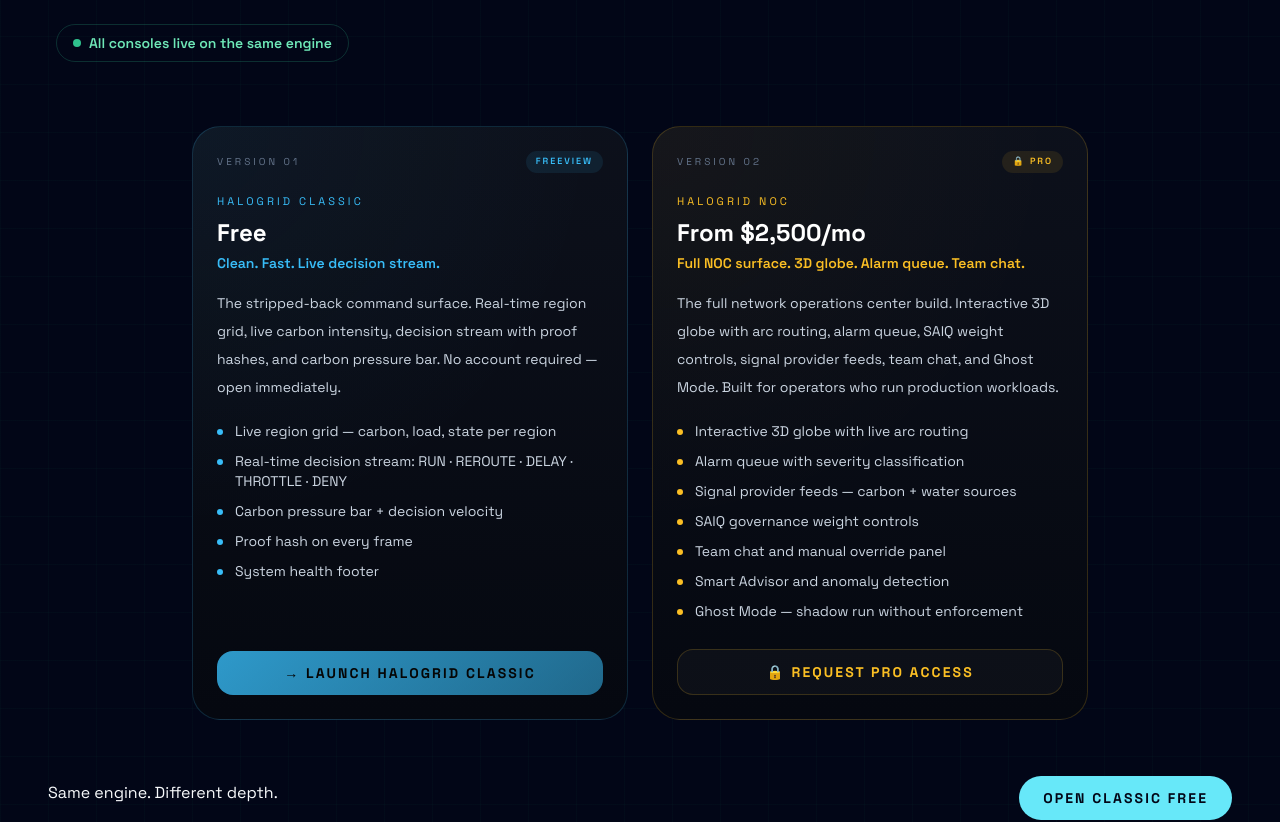
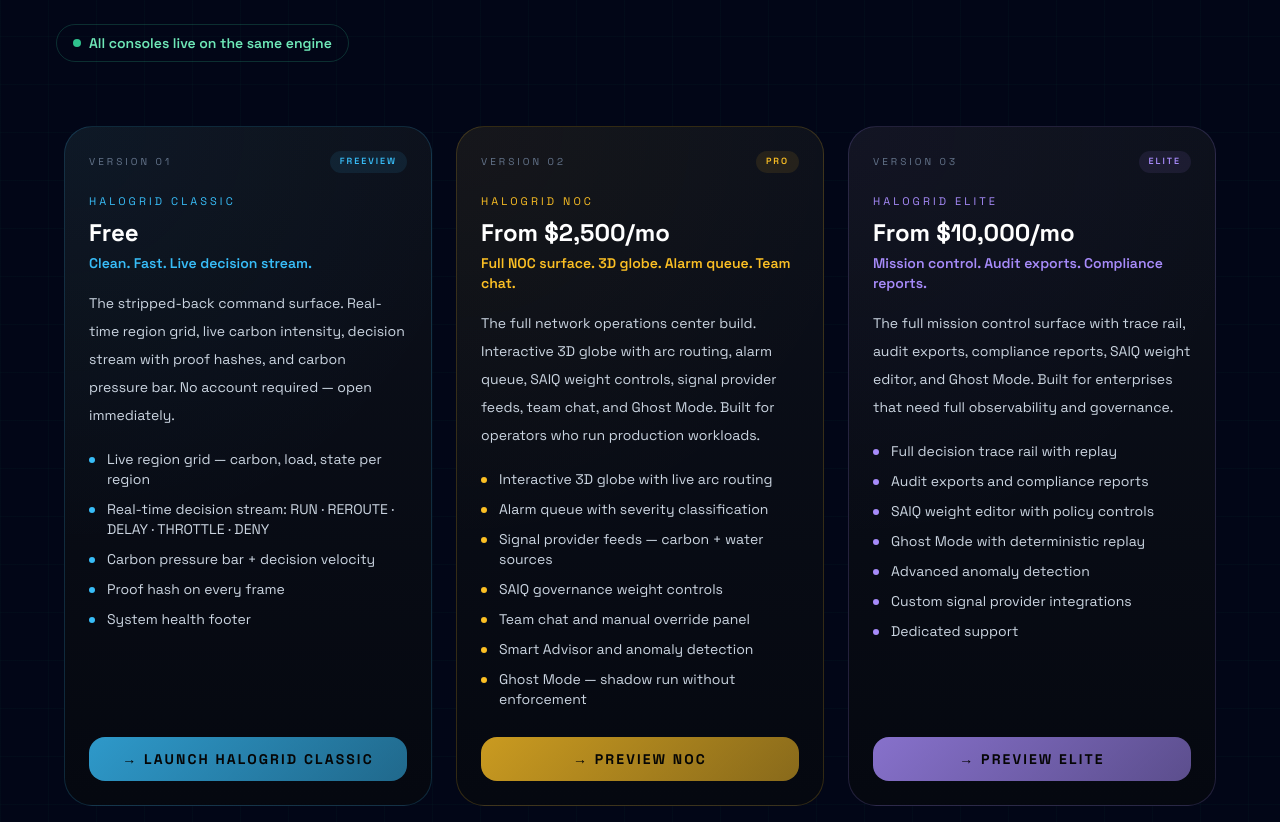
Before and after one commit to reprewindai-dev/co2router-site, a Next.js app: page /console in a window 1280 px wide. Shown: the part 300-1122 px from the top of the page. Built offline with nearby package versions, Linux system fonts and the light colour scheme.

Commit message:
fix: unlock all 3 tiers (freeview, pro, elite) for preview; add Elite to console page

```diff
--- a/src/app/console/page.tsx
+++ b/src/app/console/page.tsx
@@ -26,7 +26,7 @@ const consoles = [
     ],
     locked: false,
     cta: 'Launch HaloGrid Classic',
-    href: '/live',
+    href: '/live?tier=freeview',
     border: 'rgba(56,189,248,0.18)',
     glow: 'rgba(56,189,248,0.05)',
     accent: '#38bdf8',
@@ -51,13 +51,40 @@ const consoles = [
       'Smart Advisor and anomaly detection',
       'Ghost Mode — shadow run without enforcement',
     ],
-    locked: true,
-    cta: 'Request Pro access',
-    href: '/access',
+    locked: false,
+    cta: 'Preview NOC',
+    href: '/live?tier=pro',
     border: 'rgba(251,191,36,0.18)',
     glow: 'rgba(251,191,36,0.04)',
     accent: '#fbbf24',
     badge: 'Operator plan',
+  },
+  {
+    id: 'elite',
+    version: '03',
+    name: 'HaloGrid Elite',
+    plan: 'Elite',
+    planColor: '#a78bfa',
+    price: 'From $10,000/mo',
+    tagline: 'Mission control. Audit exports. Compliance reports.',
+    description:
+      'The full mission control surface with trace rail, audit exports, compliance reports, SAIQ weight editor, and Ghost Mode. Built for enterprises that need full observability and governance.',
+    features: [
+      'Full decision trace rail with replay',
+      'Audit exports and compliance reports',
+      'SAIQ weight editor with policy controls',
+      'Ghost Mode with deterministic replay',
+      'Advanced anomaly detection',
+      'Custom signal provider integrations',
+      'Dedicated support',
+    ],
+    locked: false,
+    cta: 'Preview Elite',
+    href: '/live?tier=elite',
+    border: 'rgba(167,139,250,0.18)',
+    glow: 'rgba(167,139,250,0.04)',
+    accent: '#a78bfa',
+    badge: 'Enterprise',
   },
 ] as const
 
@@ -81,7 +108,7 @@ export default function ConsolePage() {
       </section>
 
       {/* Console cards */}
-      <section className="grid gap-6 lg:grid-cols-2 max-w-4xl mx-auto">
+      <section className="grid gap-6 lg:grid-cols-3 max-w-6xl mx-auto">
         {consoles.map((c) => (
           <div
             key={c.id}
--- a/src/app/live/page.tsx
+++ b/src/app/live/page.tsx
@@ -1,7 +1,8 @@
 'use client'
 
-import { useCallback, useEffect, useRef, useState, useMemo } from 'react'
+import { useCallback, useEffect, useRef, useState, useMemo, Suspense } from 'react'
 import Link from 'next/link'
+import { useSearchParams } from 'next/navigation'
 import dynamic from 'next/dynamic'
 
 // Dynamically import HaloGrid to avoid SSR issues with Canvas
@@ -218,7 +219,7 @@ function TierLock({ tier, onClose }: { tier: 'pro'|'elite'; onClose: ()=>void })
 
 // ─── Main page ────────────────────────────────────────────────────────────────
 
-export default function LivePage() {
+function LivePageContent() {
   const [tier, setTier]         = useState<Tier>('freeview')
   const [lockTarget, setLock]   = useState<'pro'|'elite'|null>(null)
   const [regions, setRegions]   = useState<Region[]>(INITIAL_REGIONS)
@@ -253,8 +254,19 @@ export default function LivePage() {
     return ()=>clearInterval(tickRef.current)
   },[tick,paused])
 
+  // Read tier from URL query param
+  const searchParams = useSearchParams()
+  const urlTier = searchParams.get('tier') as Tier | null
+
+  // Initialize tier from URL on mount
+  useEffect(() => {
+    if (urlTier && ['freeview', 'pro', 'elite'].includes(urlTier)) {
+      setTier(urlTier)
+    }
+  }, [urlTier])
+
   const handleTierClick = (t: Tier) => {
-    if(t==='elite'){ setLock(t); return }
+    // All tiers unlocked for preview
     setTier(t)
   }
 
@@ -337,7 +349,7 @@ export default function LivePage() {
                   boxShadow: tier===t?'0 0 8px rgba(56,189,248,0.2)':undefined,
                 }}>
                 {t==='pro'&&<span style={{color:'#fbbf24',fontSize:8}}>★</span>}
-                {t==='elite'&&<span style={{color:'#a78bfa',fontSize:8}}>🔒</span>}
+                {t==='elite'&&<span style={{color:'#a78bfa',fontSize:8}}>◆</span>}
                 {t.toUpperCase()}
               </button>
             ))}
@@ -543,3 +555,12 @@ export default function LivePage() {
     </div>
   )
 }
+
+// Wrapper with Suspense for useSearchParams
+export default function LivePageWrapper() {
+  return (
+    <Suspense fallback={<div className="flex items-center justify-center h-screen bg-[#060d18]"><div className="w-8 h-8 border-2 border-cyan-400/30 border-t-cyan-400 rounded-full animate-spin"/></div>}>
+      <LivePageContent />
+    </Suspense>
+  )
+}
```
